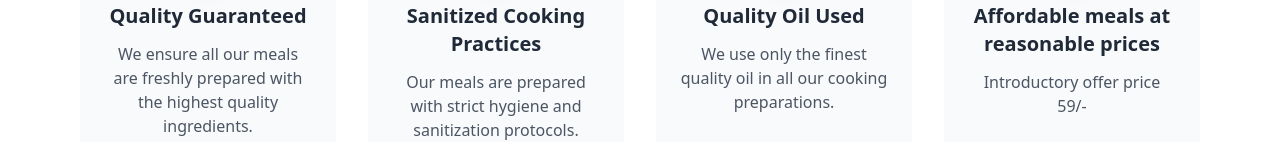
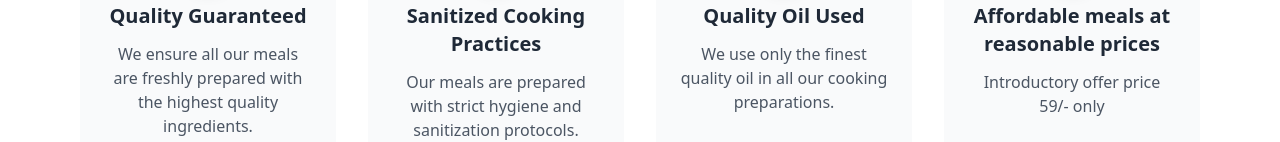
Before and after one commit to rev2607/mumbai-countdown-website, a React (Vite) app: page / in a window 1280 px wide. Shown: the part 810-952 px from the top of the page. Built offline with nearby package versions, Linux system fonts and the light colour scheme.

Commit message:
Update Features.tsx

```diff
--- a/src/components/Features.tsx
+++ b/src/components/Features.tsx
@@ -25,7 +25,7 @@ const Features = () => {
     {
       icon: Truck,
       title: "Affordable meals at reasonable prices",
-      description: "Introductory offer price 59/-",
+      description: "Introductory offer price 59/- only",
       color: "text-orange-500"
     }
   ];
```
